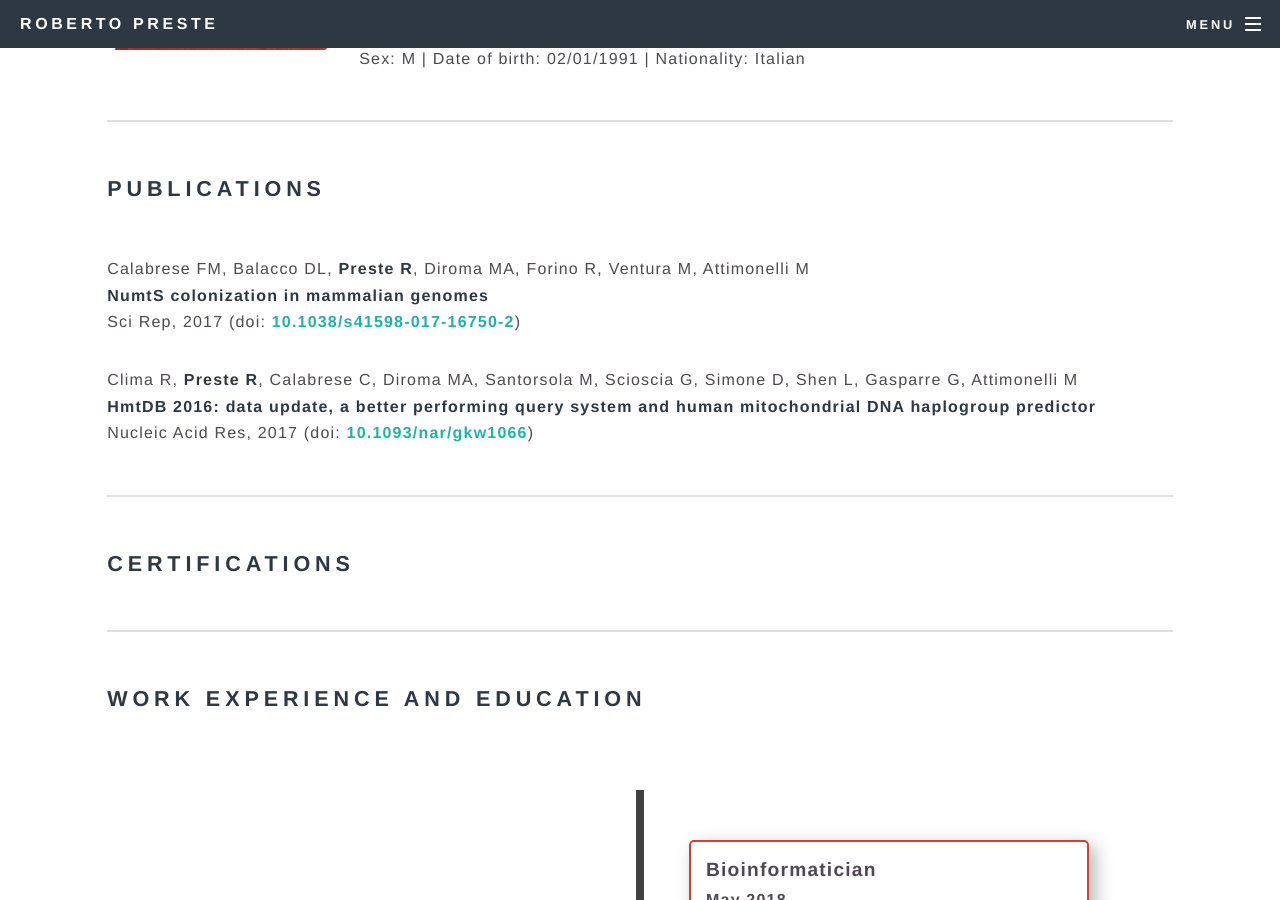
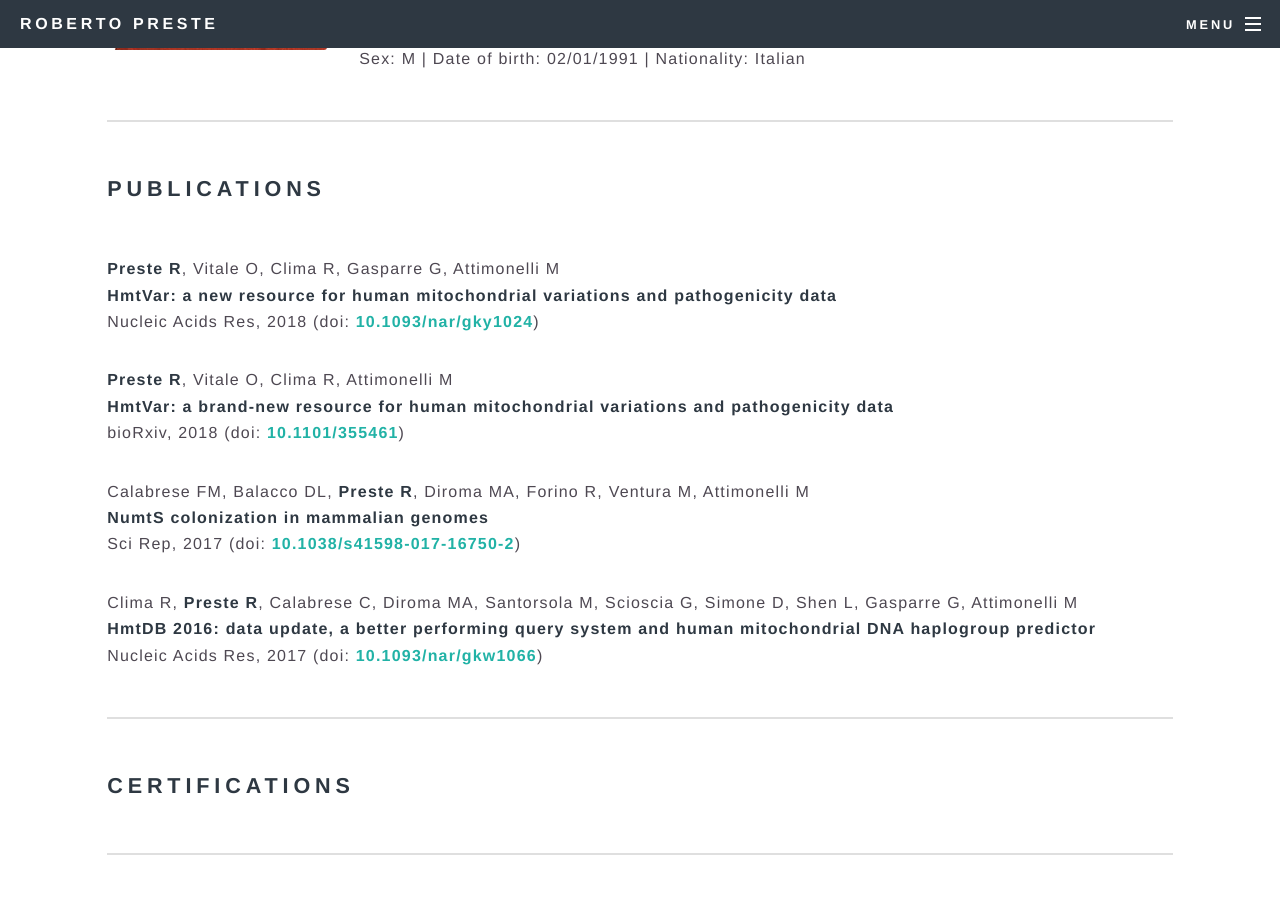
Before and after one commit to robertopreste/robertopreste.github.io, a Jekyll site: the page built from _posts/1991-01-02-curriculum.html, in a window 1280 px wide and 900 px high, scrolled down 643 px. Built offline with Jekyll 4.4.1, drawn with Linux system fonts in a browser that asks for light colours; a script that is not in the unit is left out.

Commit message:
Update publications list

```diff
--- a/_posts/1991-01-02-curriculum.html
+++ b/_posts/1991-01-02-curriculum.html
@@ -25,6 +25,16 @@ description: ""
     <h2>Publications</h2>
     <br>
     <p>
+        <strong>Preste R</strong>, Vitale O, Clima R, Gasparre G, Attimonelli M <br>
+        <strong>HmtVar: a new resource for human mitochondrial variations and pathogenicity data</strong> <br>
+        Nucleic Acids Res, 2018 (doi: <a href="https://doi.org/10.1093/nar/gky1024" title="DOI" target="_blank">10.1093/nar/gky1024</a>)
+    </p>
+    <p>
+        <strong>Preste R</strong>, Vitale O, Clima R, Attimonelli M <br>
+        <strong>HmtVar: a brand-new resource for human mitochondrial variations and pathogenicity data</strong> <br>
+        bioRxiv, 2018 (doi: <a href="https://doi.org/10.1101/355461" title="DOI" target="_blank">10.1101/355461</a>)
+    </p>
+    <p>
         Calabrese FM, Balacco DL, <strong>Preste R</strong>, Diroma MA, Forino R, Ventura M, Attimonelli M <br>
         <strong>NumtS colonization in mammalian genomes</strong> <br>
         Sci Rep, 2017 (doi: <a href="https://doi.org/10.1038/s41598-017-16750-2" title="DOI" target="_blank">10.1038/s41598-017-16750-2</a>)
@@ -32,7 +42,7 @@ description: ""
     <p>
         Clima R, <strong>Preste R</strong>, Calabrese C, Diroma MA, Santorsola M, Scioscia G, Simone D, Shen L, Gasparre G, Attimonelli M <br>
         <strong>HmtDB 2016: data update, a better performing query system and human mitochondrial DNA haplogroup predictor</strong> <br>
-        Nucleic Acid Res, 2017 (doi: <a href="https://doi.org/10.1093/nar/gkw1066" title="DOI" target="_blank">10.1093/nar/gkw1066</a>)
+        Nucleic Acids Res, 2017 (doi: <a href="https://doi.org/10.1093/nar/gkw1066" title="DOI" target="_blank">10.1093/nar/gkw1066</a>)
     </p>
 </section>
 <hr>
```
Also changed, not shown: _drafts/curriculum.md (+9 -1 lines), 1 other file.
